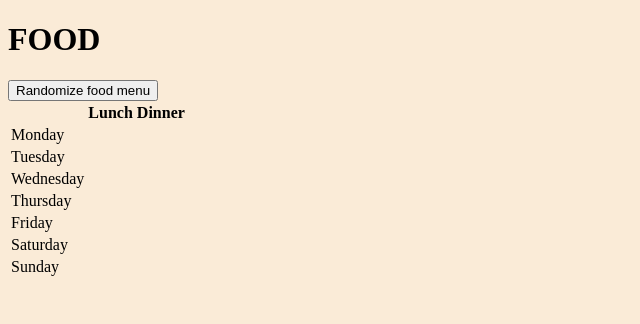
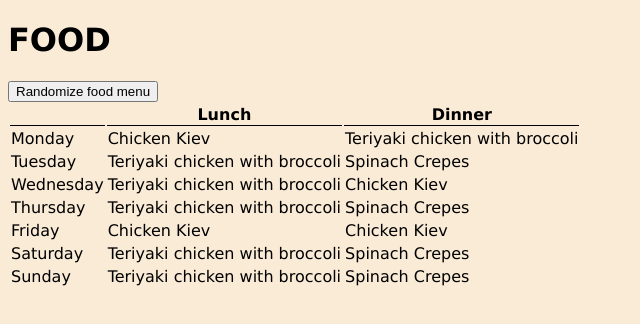
Before and after one commit to giulia-lir/YumYum, a plain HTML site: page index.html in a window 1280 px wide. Both pictures are taken after a click on the button "Randomize food menu". Shown: the whole page, without its empty margins (0-640 px from the left). Drawn offline with Linux system fonts and the light colour scheme.

Commit message:
Random and title print working

```diff
--- a/CSS/main.css
+++ b/CSS/main.css
@@ -1,3 +1,8 @@
 body {
     background-color: antiquewhite;
+    font-family:Verdana, Geneva, Tahoma, sans-serif;
 }
+
+table th{
+    border-bottom: 1px solid black;
+}
--- a/JS/main.js
+++ b/JS/main.js
@@ -1,6 +1,3 @@
-
-console.log(food2)
-
 function printAll(array) {
     let output = "";
     for (let i of array) {
@@ -8,3 +5,15 @@ function printAll(array) {
     }
     document.getElementById('items').innerHTML = output;
 }
+
+
+
+function randomize() {
+    const foodTable = document.getElementsByClassName("food");
+    for(let i = 0; i < 14; i++) {
+        let randomNumber = Math.floor((Math.random() * mainCourses.length));
+        console.log(i + " " + randomNumber)
+        foodTable[i].innerHTML = mainCourses[randomNumber].title;
+    }
+
+}
```
